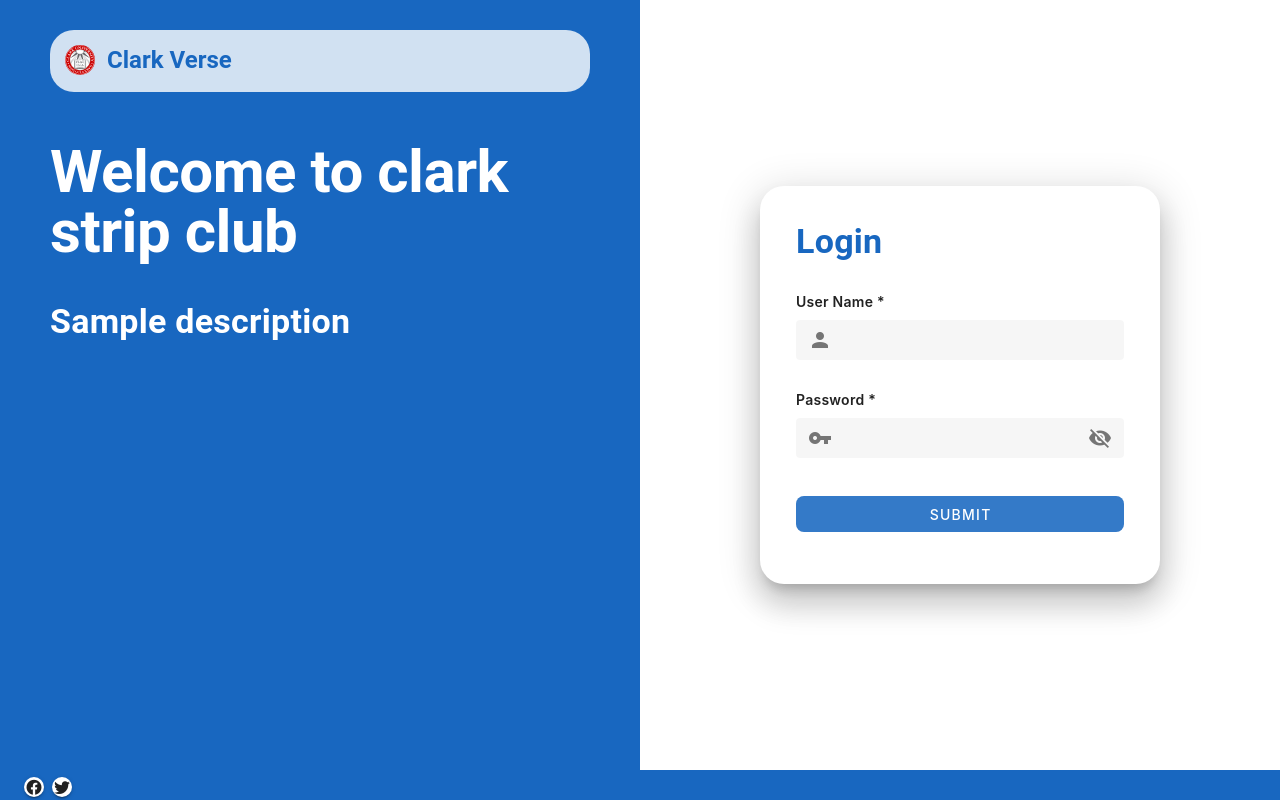
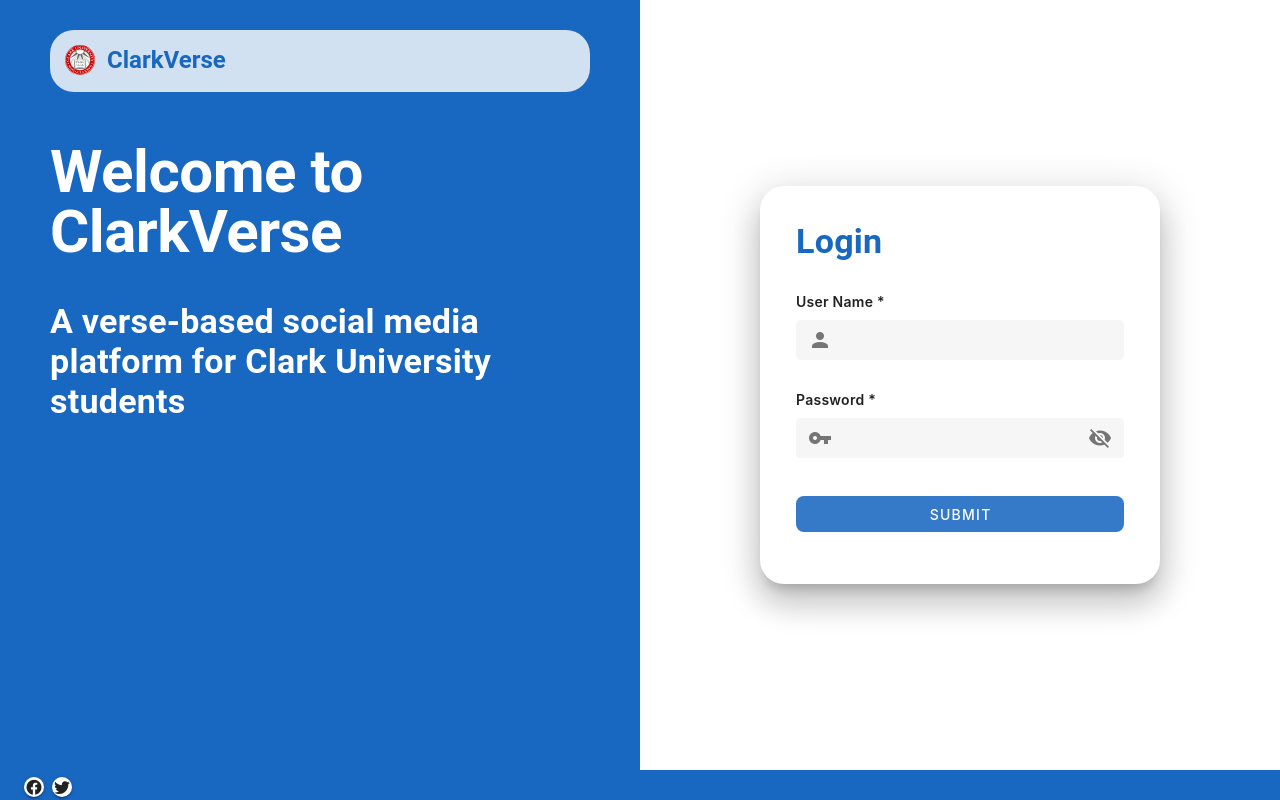
Before and after one commit to voidrlm/IEEE-Hackathon-2025, a Vue app: page / in a window 1280 px wide. Built offline with nearby package versions, Linux system fonts and the light colour scheme.

Commit message:
Minor changes in heropan

```diff
--- a/src/components/authentication/heroPane.vue
+++ b/src/components/authentication/heroPane.vue
@@ -22,9 +22,7 @@
           <v-img :src="require(`@/assets/logo.svg`)" alt="Sample" width="30" />
         </v-col>
         <v-col align-self="center">
-          <span class="bold mb-5 ml-n3 text-h5 text-primary">
-            Clark Verse
-          </span>
+          <span class="bold mb-5 ml-n3 text-h5 text-primary"> ClarkVerse </span>
         </v-col>
       </v-row>
     </div>
@@ -39,13 +37,13 @@
         class="mb-5 text-white bold"
         :class="$vuetify.display.mdAndDown ? 'text-h3' : 'text-h2'"
       >
-        Welcome to clark strip club
+        Welcome to ClarkVerse
       </p>
       <div
         class="pt-5 text-white semibold"
         :class="$vuetify.display.mdAndDown ? 'text-h5' : 'text-h4'"
       >
-        Sample description
+        A verse-based social media platform for Clark University students
       </div>
     </div>
     <v-footer app class="bg-primary" height="30px">
```
